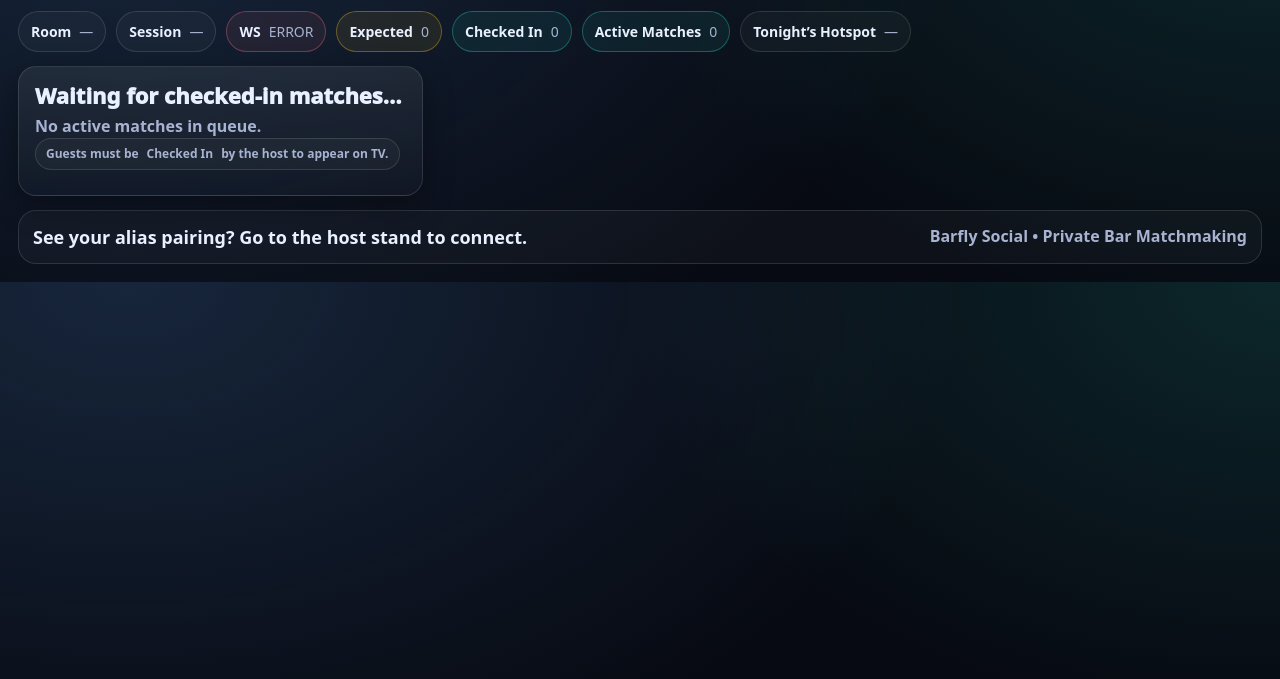
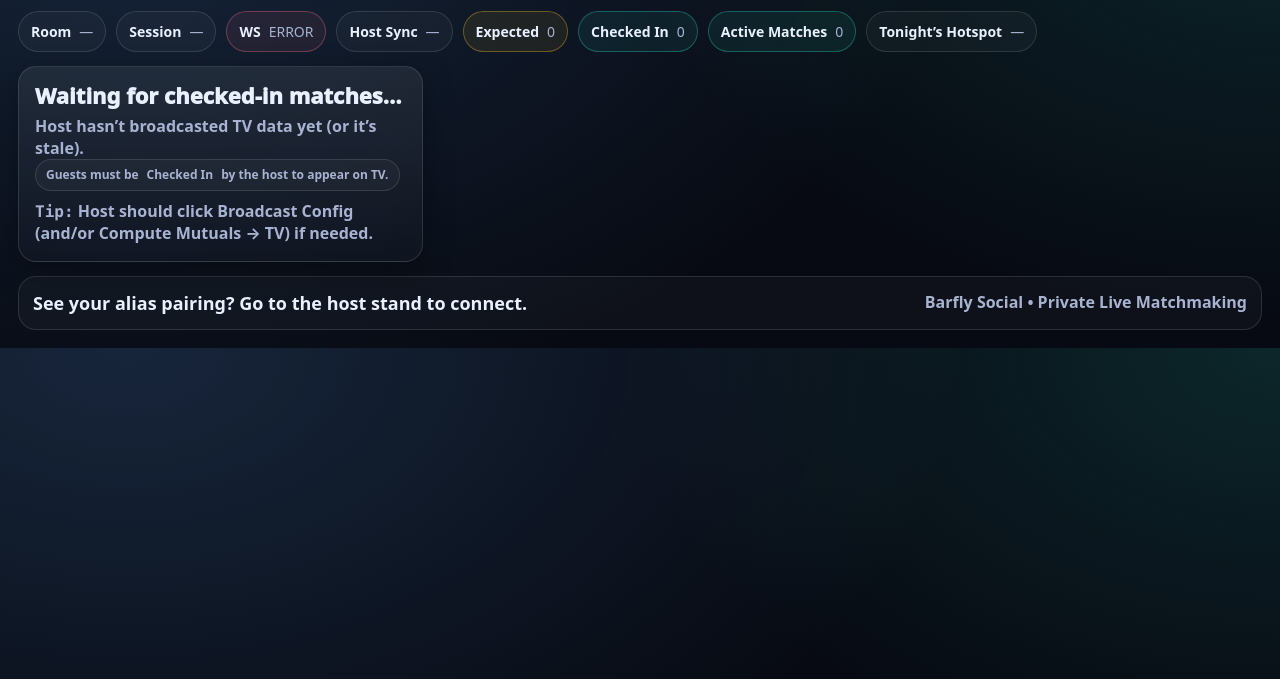
Before and after one commit to barflysocial/barfly-app, a plain HTML site: page public/tv.html in a window 1280 px wide. Shown: the part 121-800 px from the top of the page. Drawn offline with Linux system fonts and the light colour scheme.

Commit message:
Update tv.html

```diff
--- a/public/tv.html
+++ b/public/tv.html
@@ -53,10 +53,14 @@
     <div class="pillRow" style="min-width:320px">
       <div class="pill"><b>Room</b> <span id="roomPill">—</span></div>
       <div class="pill"><b>Session</b> <span id="sessionPill">—</span></div>
+
+      <!-- Venue pill hides automatically when All Venues -->
       <div class="pill" id="venuePillWrap"><b>Venue</b> <span id="venuePill">—</span></div>
 
       <div class="pill" id="wsPillWrap"><b>WS</b> <span id="wsPill">DISCONNECTED</span></div>
+      <div class="pill" id="syncPillWrap"><b>Host Sync</b> <span id="syncPill">—</span></div>
 
+      <!-- Option C hybrid pills -->
       <div class="pill warn"><b>Expected</b> <span id="expectedPill">0</span></div>
       <div class="pill good"><b>Checked In</b> <span id="checkedInPill">0</span></div>
       <div class="pill good"><b>Active Matches</b> <span id="activeMatchesPill">0</span></div>
@@ -68,39 +72,53 @@
 
   <div class="footer">
     <div class="big">See your alias pairing? Go to the host stand to connect.</div>
-    <div>Barfly Social • Private Bar Matchmaking</div>
+    <div>Barfly Social • Private Live Matchmaking</div>
   </div>
 </div>
 
 <script>
 /* ============================================================
-   TV — CHECK-IN MODEL SUPPORT (v11)
-   - Show matches ONLY when BOTH are checked-in
-   - Prefer host-provided counts/hotspot, fallback when missing
+   Barfly Social — TV (Aligned to Host Dashboard v11)
+
+   ✅ Rules:
+   - TV only shows matches where BOTH guests are checked-in.
+   - Counts use Option C Hybrid:
+       Expected = pending guests who selected a venue
+       Checked In = host verified
+       Active Matches = TV pairs involving checked-in guests
+       Tonight’s Hotspot = venue with most active matches
+   - Prefers host-provided counts/hotspot; falls back if missing.
+   - Never shows “waiting for host config” — instead:
+       - If no host sync yet: shows "Waiting for host broadcast…"
 ============================================================ */
 
 const WS_URL = "wss://bar-match-relay.onrender.com";
-const ROTATE_MS = 10 * 1000;
 
-const RESYNC_MS = 25 * 1000;
-const RECONNECT_MS = 2500;
+const ROTATE_MS   = 10 * 1000;
+const RESYNC_MS   = 25 * 1000;
+const RECONNECT_MS= 2500;
 
-const HEARTBEAT_MS = 15 * 1000;
-const STALE_MS = 45 * 1000;
+const HEARTBEAT_MS= 15 * 1000;
+const STALE_MS    = 45 * 1000;   // if no traffic, force reconnect
+const SYNC_STALE_MS = 40 * 1000; // if no tv_sync, show a clearer waiting message
 
 const $ = (id)=>document.getElementById(id);
 
 function qs(){
   const u=new URL(location.href);
   const q = Object.fromEntries(u.searchParams.entries());
-  q.room = (q.room || q.roomId || q.barId || "").trim();
+  q.room    = (q.room || q.roomId || q.barId || "").trim();
   q.session = (q.session || "").trim();
-  q.venue = (q.venue || "").trim();
+  q.venue   = (q.venue || "").trim();
   return q;
 }
 function esc(s){
   return String(s??"").replace(/[&<>"']/g, c=>({ "&":"&amp;","<":"&lt;",">":"&gt;",'"':"&quot;","'":"&#39;" }[c]));
 }
+
+/* Venue normalization:
+   - missing / "ALL" / "*" => treated as no filter (All Venues / City mode)
+*/
 function normVenue(v){
   const s = String(v||"").trim();
   if(!s) return "";
@@ -143,20 +161,27 @@ function applyVenuePillUI(){
 ========================= */
 let WS=null;
 let WS_STATE="DISCONNECTED";
-let matches=[];
+let matches=[];                 // incoming from tv_sync (host)
 let page=0;
+
 let reconnectTimer=null;
-
 let hbTimer=null;
 let staleTimer=null;
+
 let lastTrafficAt = Date.now();
-
-let lastCountsAt = 0;
+let lastTvSyncAt  = 0;
+let lastCountsAt  = 0;
 
 function setWsStatus(s){
   WS_STATE=s;
   $("wsPill").textContent=s;
   $("wsPillWrap").className = "pill " + (s==="CONNECTED"?"good": s==="CONNECTING"?"warn": s==="ERROR"?"bad":"");
+}
+function setSyncPill(){
+  const age = lastTvSyncAt ? Math.max(0, Math.round((Date.now()-lastTvSyncAt)/1000)) : null;
+  $("syncPill").textContent = age==null ? "—" : `${age}s`;
+  const cls = (age==null) ? "" : (age <= 10 ? " good" : age <= 25 ? " warn" : " bad");
+  $("syncPillWrap").className = "pill" + cls;
 }
 function touchTraffic(){ lastTrafficAt = Date.now(); }
 
@@ -170,6 +195,7 @@ function safeSend(obj){
   return false;
 }
 
+/* TV requests */
 function requestSync(){
   const q=qs();
   if(!q.room || !q.session) return;
@@ -181,6 +207,7 @@ function requestConfig(){
   safeSend({ type:"request_config", roomId: q.room, room: q.room, barId: q.room, session: q.session });
 }
 
+/* heartbeat */
 function heartbeatTick(){
   if(WS_STATE!=="CONNECTED") return;
   const q=qs();
@@ -207,6 +234,13 @@ function stopHeartbeat(){
 /* =========================
    CHECK-IN FILTER + COUNTS
 ========================= */
+
+/* A match is TV-eligible ONLY if both checked in.
+   Host v11 sends:
+     - aCheckedIn / bCheckedIn booleans
+     - aStatus / bStatus strings
+   Back-compat: if host doesn't send flags, we assume true (older host behavior).
+*/
 function isCheckedInFlag(m, side){
   const isA = side==="a";
   const v1 = isA ? m.aCheckedIn : m.bCheckedIn;
@@ -218,14 +252,18 @@ function isCheckedInFlag(m, side){
   if(typeof st === "string") return st.toLowerCase().includes("check");
   return true; // old host fallback
 }
+
 function filteredMatches(){
   const q=qs();
   const venue = normVenue(q.venue);
   const t = Date.now();
 
   let list = (matches || []).filter(m => !m.expiresAt || m.expiresAt > t);
+
+  // enforce check-in
   list = list.filter(m => isCheckedInFlag(m,"a") && isCheckedInFlag(m,"b"));
 
+  // optional venue filter (single-location TV)
   if(venue){
     list = list.filter(m => (m.aVenueId === venue) || (m.bVenueId === venue));
   }
@@ -235,6 +273,7 @@ function filteredMatches(){
 }
 
 function computeHotspotFromList(list){
+  // counts venue appearances across active matches
   const counts = new Map();
   for(const m of list){
     const av = String(m.aVenueId||"").trim();
@@ -274,6 +313,7 @@ function setCountsFromMsg(msg){
      (c.hotspot && typeof c.hotspot === "object" && c.hotspot.label ? String(c.hotspot.label) : null));
 
   let changed = false;
+
   if(expected!=null){ $("expectedPill").textContent = String(expected); changed=true; }
   if(checkedIn!=null){ $("checkedInPill").textContent = String(checkedIn); changed=true; }
   if(activeMatches!=null){ $("activeMatchesPill").textContent = String(activeMatches); changed=true; }
@@ -288,10 +328,11 @@ function setCountsFromMsg(msg){
 }
 
 function setCountsFallback(){
+  // fallback computes what it can from matches we already have
   const active = filteredMatches();
   $("activeMatchesPill").textContent = String(active.length);
 
-  // Expected/CheckedIn unknown without host counts; leave as-is.
+  // Expected/Checked In rely on host roster; leave as-is (defaults to 0)
   const hs = computeHotspotFromList(active);
   $("hotspotPill").textContent = hs.label;
 }
@@ -307,26 +348,48 @@ function formatAliasWithVenue(alias, venueId, showVenue){
   return `${a} @ ${labelVenue(v)}`;
 }
 
+function waitingCard(){
+  const q = qs();
+  const hasHostSync = !!lastTvSyncAt;
+  const staleSync = hasHostSync ? (Date.now()-lastTvSyncAt) > SYNC_STALE_MS : true;
+
+  // If we haven't received tv_sync yet (or it's stale), show a clearer message
+  const help = staleSync
+    ? `Host hasn’t broadcasted TV data yet (or it’s stale).`
+    : `No checked-in matches right now.`;
+
+  const venue = normVenue(q.venue);
+  const venueLine = venue ? `<div style="margin-top:6px">TV Venue Filter: <span class="mono">${esc(labelVenue(venue))}</span></div>` : ``;
+
+  return `
+    <div class="card">
+      <div class="pair">Waiting for checked-in matches…</div>
+      <div class="meta">
+        ${esc(help)}<br/>
+        <span class="k">Guests must be <b>Checked In</b> by the host to appear on TV.</span>
+        ${venueLine}
+      </div>
+      <div class="meta" style="margin-top:10px">
+        <span class="mono">Tip:</span> Host should click <b>Broadcast Config</b> (and/or <b>Compute Mutuals → TV</b>) if needed.
+      </div>
+    </div>
+  `;
+}
+
 function render(){
+  setSyncPill();
+
   const grid=$("grid");
   grid.innerHTML="";
   const list = filteredMatches();
 
-  // ✅ Only fallback if host hasn't given counts recently
+  // Only fallback if host hasn't given counts recently
   if(Date.now() - lastCountsAt > 5000){
     setCountsFallback();
   }
 
   if(!list.length){
-    grid.innerHTML = `
-      <div class="card">
-        <div class="pair">Waiting for checked-in matches…</div>
-        <div class="meta">
-          No active matches in queue.<br/>
-          <span class="k">Guests must be <b>Checked In</b> by the host to appear on TV.</span>
-        </div>
-      </div>
-    `;
+    grid.innerHTML = waitingCard();
     return;
   }
 
@@ -381,7 +444,7 @@ function connectWS(){
     $("grid").innerHTML = `
       <div class="card">
         <div class="pair">Missing room/session</div>
-        <div class="meta">TV link must include ?room=...&session=...</div>
+        <div class="meta">TV link must include <span class="mono">?room=...&session=...</span></div>
       </div>
     `;
     return;
@@ -400,6 +463,7 @@ function connectWS(){
 
     safeSend({ type:"join", role:"tv", roomId: q.room, room: q.room, barId: q.room, session: q.session });
 
+    // ask host for config + tv
     requestConfig();
     requestSync();
   };
@@ -408,6 +472,7 @@ function connectWS(){
     touchTraffic();
     let msg; try{ msg=JSON.parse(ev.data); }catch{ return; }
 
+    // ping/pong compatibility
     if(msg.type === "ping"){
       const q=qs();
       safeSend({ type:"pong", roomId: q.room, room: q.room, barId: q.room, session: q.session, t: Date.now() });
@@ -415,6 +480,7 @@ function connectWS(){
     }
     if(msg.type==="pong" || msg.type==="heartbeat" || msg.type==="pong_ack"){ return; }
 
+    // config for venue names
     if(msg.type==="config" || msg.type==="event_config"){
       const q=qs();
       const msgRoom = (msg.roomId || msg.room || msg.barId || "").trim();
@@ -427,12 +493,16 @@ function connectWS(){
       return;
     }
 
+    // tv sync
     if(msg.type==="tv_sync"){
       const q=qs();
       const msgRoom = (msg.roomId || msg.room || msg.barId || "").trim();
       if(msg.session && msg.session !== q.session) return;
       if(msgRoom && msgRoom !== q.room) return;
 
+      lastTvSyncAt = Date.now();
+
+      // accept flexible shapes
       matches = (msg.matches || []).map(m=>({
         score: m.score || 0,
         code: m.code || "",
@@ -445,16 +515,19 @@ function connectWS(){
         aVenueId: m.aVenueId || "",
         bVenueId: m.bVenueId || "",
 
+        // host v11 fields
         aCheckedIn: (typeof m.aCheckedIn === "boolean") ? m.aCheckedIn : (typeof m.checkedInA === "boolean" ? m.checkedInA : undefined),
         bCheckedIn: (typeof m.bCheckedIn === "boolean") ? m.bCheckedIn : (typeof m.checkedInB === "boolean" ? m.checkedInB : undefined),
         aStatus: m.aStatus || m.statusA || "",
         bStatus: m.bStatus || m.statusB || ""
       }));
 
+      // prefer host counts/hotspot; fallback will compute what it can
       setCountsFromMsg(msg);
 
       page = 0;
       render();
+      return;
     }
   };
 
@@ -473,6 +546,7 @@ function connectWS(){
 /* rotate + periodic resync */
 setInterval(()=>{ page++; render(); }, ROTATE_MS);
 setInterval(()=>{ if(WS_STATE==="CONNECTED") requestSync(); }, RESYNC_MS);
+setInterval(()=>{ setSyncPill(); }, 1000);
 
 connectWS();
 render();
```
